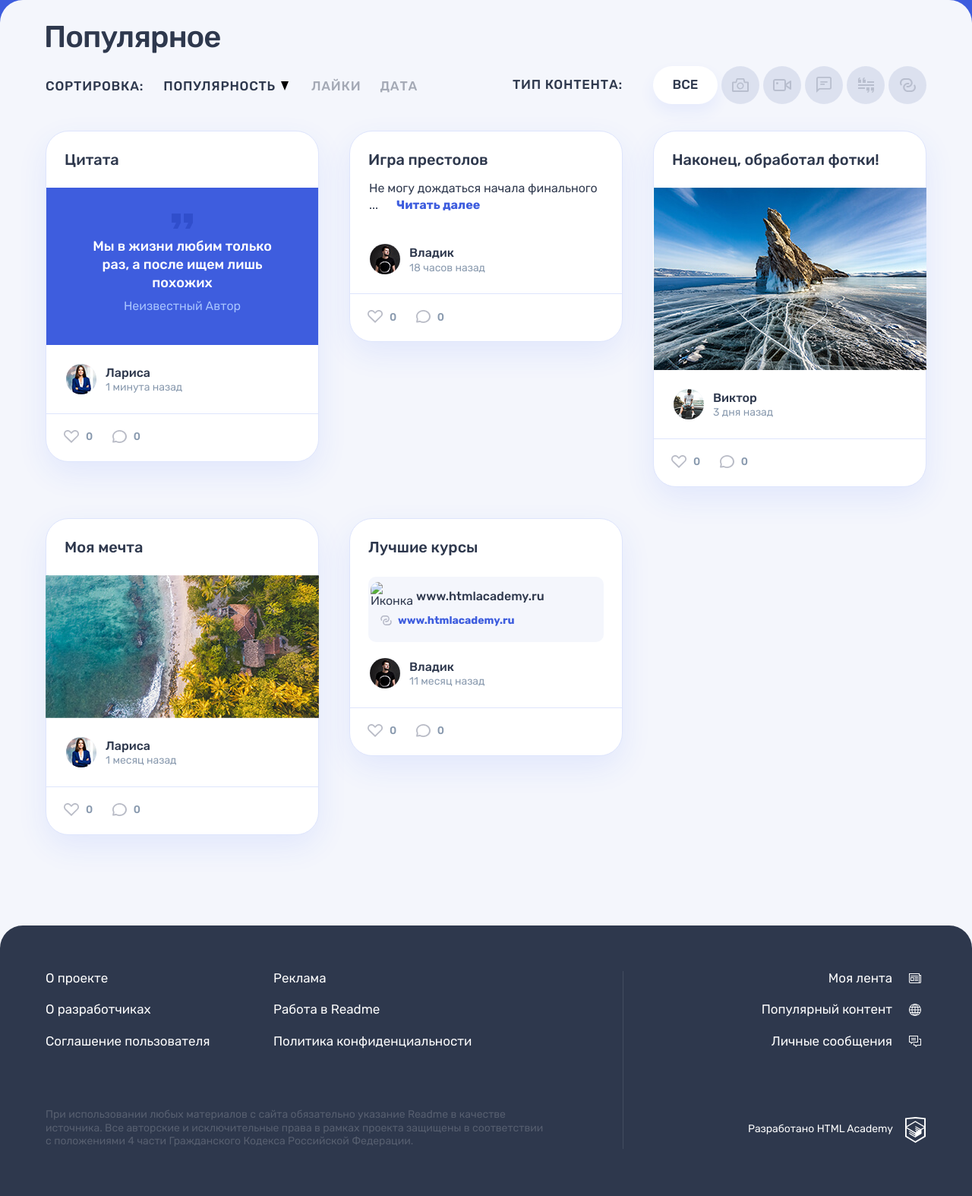
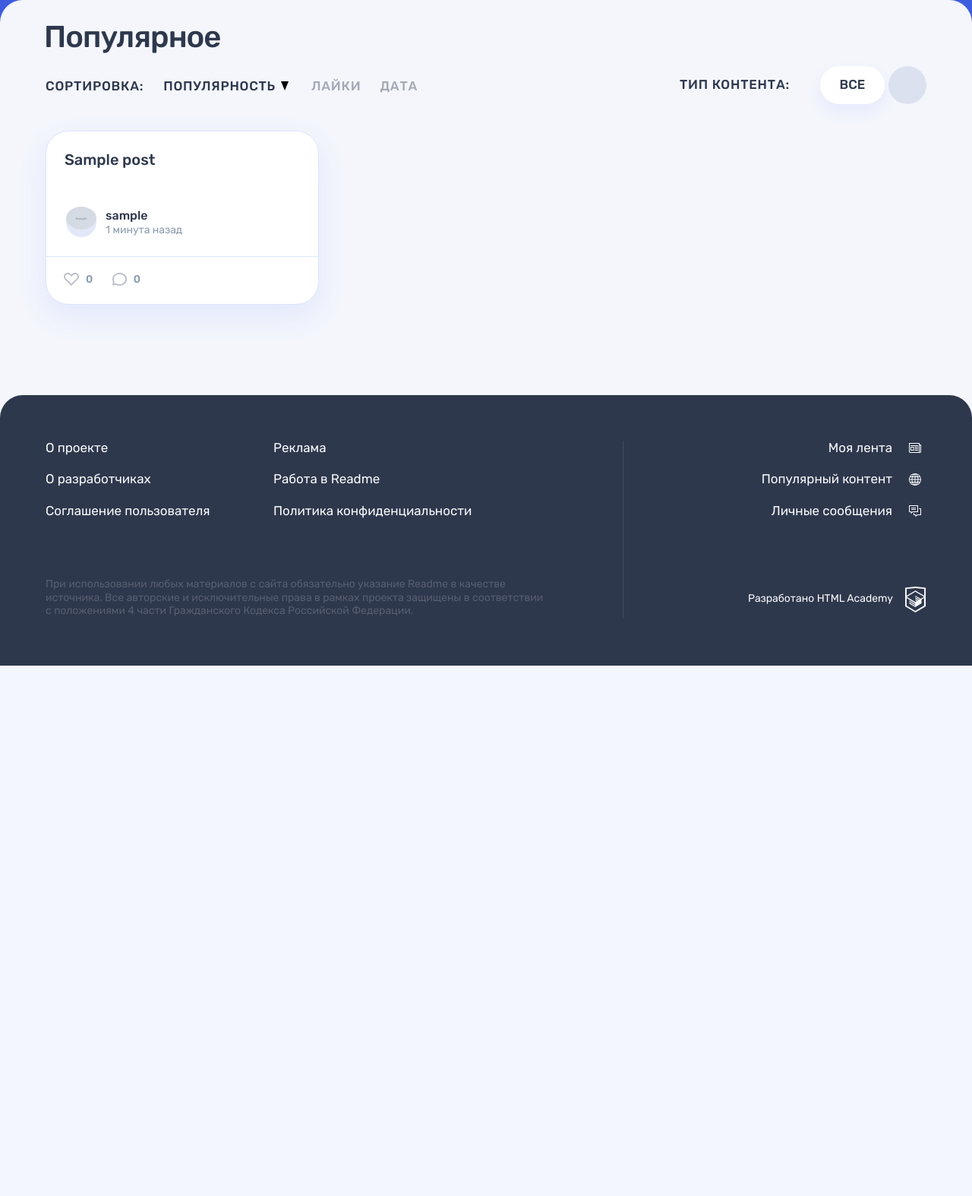
Before and after one commit to htmlacademy-php/1697821-readme-12, a PHP site: page / in a window 1280 px wide. Shown: the part 71-1645 px from the top of the page at 76% size. After the commit the page ends 947 px from the top, so only its background shows below. Run offline with PHP 8.4, Linux system fonts and the light colour scheme; tables that the repository leaves empty hold one stand-in row (values such as "Sample post"); grey boxes marked "Sample" are stand-in pictures.

Commit message:
Создает файл sql-connect.php в котором находятся функции подключения к БД и функции с SQL запросами. Вызов функций происходит в index.php. Редактирует вывод типов постом в файле main.php, а так же вывод постов. Данные берутся из БД readme. Так же задает несколько вопросов с помощью комментария --todo (не знаю можно ли так).

```diff
--- a/index.php
+++ b/index.php
@@ -1,46 +1,25 @@
 <?php
-$is_auth = rand(0, 1);
+
+$is_auth = rand(0,1);
 $user_name = 'Игорь'; // укажите здесь ваше имя
-?>
-<?php
+
 date_default_timezone_set('Europe/Moscow');
 $title = 'Project site';
-$posts = [
-  ['Цитата',
-  'post-quote',
-  'Мы в жизни любим только раз, а после ищем лишь похожих',
-  'Лариса',
-  'userpic-larisa-small.jpg'],
-  ['Игра престолов',
-  'post-text',
-  'Не могу дождаться начала финального сезона своего любимого сериала!',
-  'Владик',
-  'userpic.jpg'],
-  ['Наконец, обработал фотки!',
-  'post-photo',
-  'rock-medium.jpg',
-  'Виктор',
-  'userpic-mark.jpg'],
-  ['Моя мечта',
-  'post-photo',
-  'coast-medium.jpg',
-  'Лариса',
-  'userpic-larisa-small.jpg'],
-  ['Лучшие курсы',
-  'post-link',
-  'www.htmlacademy.ru',
-  'Владик',
-  'userpic.jpg']
-];
 
 $counter = 0; // счетчик для функции generate_random_date
 
-require ('functions.php');
+require('functions.php');
+require_once('sql-connect.php');
+
+$connect = db_connection();
+$types_list = get_content_types($connect);
+$posts_list = get_list_posts($connect);
 
 $pageContent = include_template(
     'main.php',
     [
-        'posts' => $posts,
+        'types' => $types_list,
+        'posts' => $posts_list,
         'counter' => $counter
     ]
 );
--- /dev/null
+++ b/sql-connect.php
@@ -0,0 +1,73 @@
+<?php
+/**
+ * Функция db_connection производит подключение к базе данных "readme".
+ * Если подключение не выполнено, то происходит вывод ошибки подключения и операции приостанавливаются.
+ * @return mysqli
+ */
+function db_connection()
+{
+    $connect = mysqli_connect("localhost","root","root","readme");
+    mysqli_set_charset($connect,"utf8");
+
+    if ($connect==false) {
+        exit("Ошибка подключения: " . mysqli_connect_error());
+    }
+
+    return $connect;
+}
+
+/**
+ * Функция получает все типы постов из БД readme
+ * @param $connect --подключение к БД
+ * @return array --массив содержащий типы данных и ссылки на иконки
+ */
+
+function get_content_types($connect)
+{
+    $sql_category = "SELECT id, title, icon_url FROM types";
+    $result_category = mysqli_query($connect,$sql_category);
+
+    if (!$result_category) {
+        exit('Ошибка запроса: ' . mysqli_error($connect));
+    }
+
+    return mysqli_fetch_all($result_category,MYSQLI_ASSOC);
+}
+
+/**
+ * Функция получает 6 самых популярных постов из БД readme
+ * @param $connect --подключение к БД
+ * @return array --массив содержащий данные поста, объединённых с данными пользователей, типами постов и отсортированные по популярности
+ * --todo ps не знаю насколько обязательно каждому столбцу задавать новые названия через AS ?????
+ * --todo следует ли в данных функциях указывать return type :array ?????
+ */
+
+function get_list_posts($connect)
+{
+    $sql_posts = "SELECT
+        posts.id,
+        posts.title,
+        types.id AS 'type_id',
+        types.title AS 'type_title',
+        posts.content,
+        posts.author_quote,
+        posts.image_url,
+        posts.video_url,
+        posts.website_url,
+        users.id AS 'user_id',
+        users.login AS 'user_login',
+        users.avatar_url AS 'user_avatar_url',
+        posts.views_count
+FROM posts
+          INNER JOIN users ON posts.user_id = users.id
+          INNER JOIN types ON posts.type_id = types.id
+ORDER BY posts.views_count DESC LIMIT 6";
+
+    $result_posts = mysqli_query($connect,$sql_posts);
+
+    if (!$result_posts) {
+        exit('Ошибка запроса: ' . mysqli_error($connect));
+    }
+
+    return mysqli_fetch_all($result_posts,MYSQLI_ASSOC);
+}
--- a/templates/main.php
+++ b/templates/main.php
@@ -1,3 +1,10 @@
+<?php
+/**
+ * @var array $posts    --массив постов
+ * @var array $types    --массив типов постов
+ * @var $counter    --счетчик
+ */
+?>
 <div class="container">
     <h1 class="page__title page__title--popular">Популярное</h1>
 </div>
@@ -36,96 +43,93 @@
             <b class="popular__filters-caption filters__caption">Тип контента:</b>
             <ul class="popular__filters-list filters__list">
                 <li class="popular__filters-item popular__filters-item--all filters__item filters__item--all">
-                    <a class="filters__button filters__button--ellipse filters__button--all filters__button--active" href="#">
+                    <a class="filters__button filters__button--ellipse filters__button--all filters__button--active"
+                       href="#">
                         <span>Все</span>
                     </a>
                 </li>
+                <?php
+                foreach ($types as $type): ?>
                     <li class="popular__filters-item filters__item">
                         <a class="filters__button filters__button--photo button" href="#">
-                        <span class="visually-hidden">Фото</span>
+                            <span class="visually-hidden"><?= $type['title'] ?></span>
                             <svg class="filters__icon" width="22" height="18">
-                            <use xlink:href="#icon-filter-photo"></use>
+                                <use xlink:href="#<?= $type['icon_url'] ?>"></use>
                             </svg>
                         </a>
                     </li>
-                <li class="popular__filters-item filters__item">
-                    <a class="filters__button filters__button--video button" href="#">
-                        <span class="visually-hidden">Видео</span>
-                        <svg class="filters__icon" width="24" height="16">
-                            <use xlink:href="#icon-filter-video"></use>
-                        </svg>
-                    </a>
-                </li>
-                <li class="popular__filters-item filters__item">
-                    <a class="filters__button filters__button--text button" href="#">
-                        <span class="visually-hidden">Текст</span>
-                        <svg class="filters__icon" width="20" height="21">
-                            <use xlink:href="#icon-filter-text"></use>
-                        </svg>
-                    </a>
-                </li>
-                <li class="popular__filters-item filters__item">
-                    <a class="filters__button filters__button--quote button" href="#">
-                        <span class="visually-hidden">Цитата</span>
-                        <svg class="filters__icon" width="21" height="20">
-                            <use xlink:href="#icon-filter-quote"></use>
-                        </svg>
-                    </a>
-                </li>
-                <li class="popular__filters-item filters__item">
-                    <a class="filters__button filters__button--link button" href="#">
-                        <span class="visually-hidden">Ссылка</span>
-                        <svg class="filters__icon" width="21" height="18">
-                            <use xlink:href="#icon-filter-link"></use>
-                        </svg>
-                    </a>
-                </li>
+                <?php
+                endforeach; ?>
             </ul>
         </div>
     </div>
     <div class="popular__posts">
-        <?php foreach ($posts as list ($head, $type, $contain, $userName, $avatar)): ?>
-            <article class="popular__post post <?= $type ?>">
+        <?php
+        foreach ($posts as $post): ?>
+            <article class="popular__post post post-<?= $post['type_title'] ?>">
                 <header class="post__header">
-                    <h2><?= htmlspecialchars($head, ENT_QUOTES) ?></h2>
+                    <h2><?= htmlspecialchars($post['title'],ENT_QUOTES) ?></h2>
                 </header>
                 <div class="post__main">
                     <!--здесь содержимое карточки-->
-                  <?php switch ($type):?><?php case 'post-quote':?>
+                    <?php
+                    switch ($post['type_title']): ?><?php
+                        case 'quote': ?>
                             <!--содержимое для поста-цитаты-->
                             <blockquote>
-                      <p><?= htmlspecialchars($contain, ENT_QUOTES) ?></p>
-                      <cite>Неизвестный Автор</cite>
+                                <p><?= htmlspecialchars($post['content'],ENT_QUOTES) ?></p>
+                                <cite>
+                                    <?php
+                                    if (!isset($post['author_quote'])) {
+                                        echo "Неизвестный Автор";
+                                    } else {
+                                        echo $post['author_quote'];
+                                    }
+                                    ?>
+                                </cite>
                             </blockquote>
-                  <?php break; case 'post-text':?>
+                            <?php
+                            break;
+                        case 'text': ?>
                             <!--содержимое для поста-текста-->
-                  <p><?= cropText ($contain, 70) ?></p>
-                  <?php break; case 'post-photo':?>
+                            <p><?= cropText($post['content'],70) ?></p>
+                            <?php
+                            break;
+                        case 'photo': ?>
                             <!--содержимое для поста-фото-->
                             <div class="post-photo__image-wrapper">
-                      <img src="img/<?= htmlspecialchars($contain, ENT_QUOTES) ?>" alt="Фото от пользователя" width="360" height="240">
+                                <img src="img/<?= htmlspecialchars($post['image_url'],ENT_QUOTES) ?>"
+                                     alt="Фото от пользователя" width="360" height="240">
                             </div>
-                  <?php break; case 'post-link':?>
+                            <?php
+                            break;
+                        case 'link': ?>
                             <!--содержимое для поста-ссылки-->
                             <div class="post-link__wrapper">
-                      <a class="post-link__external" href="http://<?= htmlspecialchars($contain, ENT_QUOTES) ?>" title="Перейти по ссылке">
+                                <a class="post-link__external"
+                                   href="<?= htmlspecialchars($post['website_url'],ENT_QUOTES) ?>"
+                                   title="Перейти по ссылке">
                                     <div class="post-link__info-wrapper">
                                         <div class="post-link__icon-wrapper">
-                                  <img src="https://www.google.com/s2/favicons?domain=vitadental.ru" alt="Иконка">
+                                            <img src="https://www.google.com/s2/favicons?domain=vitadental.ru"
+                                                 alt="Иконка">
                                         </div>
                                         <div class="post-link__info">
-                                  <h3><?= htmlspecialchars($contain, ENT_QUOTES) ?></h3>
+                                            <h3><?= htmlspecialchars($post['website_url'],ENT_QUOTES) ?></h3>
                                         </div>
                                     </div>
-                          <span><?= htmlspecialchars($contain, ENT_QUOTES) ?></span>
+                                    <span><?= htmlspecialchars($post['website_url'],ENT_QUOTES) ?></span>
                                 </a>
                             </div>
-                  <?php break; case 'post-video':?>
+                            <?php
+                            break;
+                        case 'video': ?>
                             <!--содержимое для поста-видео-->
                             <div class="post-video__block">
                                 <div class="post-video__preview">
-                          <?= embed_youtube_cover(htmlspecialchars($contain, ENT_QUOTES)); ?>
+                                    <?= embed_youtube_cover(htmlspecialchars($post['video_url'],ENT_QUOTES)); ?>
                                     <img src="img/coast-medium.jpg" alt="Превью к видео" width="360" height="188">
+                                    <!-- --todo можно ли как нибудь решить данный warning с поиском путей в hph storm-->
                                 </div>
                                 <a href="post-details.html" class="post-video__play-big button">
                                     <svg class="post-video__play-big-icon" width="14" height="14">
@@ -134,18 +138,24 @@
                                     <span class="visually-hidden">Запустить проигрыватель</span>
                                 </a>
                             </div>
-                  <?php endswitch ?>
+                        <?php
+                    endswitch ?>
                 </div>
                 <footer class="post__footer">
                     <div class="post__author">
                         <a class="post__author-link" href="#" title="Автор">
                             <div class="post__avatar-wrapper">
                                 <!--укажите путь к файлу аватара-->
-                                <img class="post__author-avatar" src="img/<?= htmlspecialchars($avatar, ENT_QUOTES) ?>" alt="Аватар пользователя">
+                                <img class="post__author-avatar"
+                                     src="img/<?= htmlspecialchars($post['user_avatar_url'],ENT_QUOTES) ?>"
+                                     alt="Аватар пользователя">
                             </div>
                             <div class="post__info">
-                                <b class="post__author-name"><!--здесь имя пользоателя--><?= strip_tags($userName) ?></b>
-                                <time class="post__time" datetime="<?= $publishTime=generateRandomDate($counter++) ?>" title="<?= date('d.m.Y H:i', strtotime($publishTime)) ?>">
+                                <b class="post__author-name"><!--здесь имя пользователя--><?= strip_tags(
+                                        $post['user_login']
+                                    ) ?></b>
+                                <time class="post__time" datetime="<?= $publishTime = generateRandomDate($counter++) ?>"
+                                      title="<?= date('d.m.Y H:i',strtotime($publishTime)) ?>">
                                     <?= publicationLife($publishTime) ?>
                                 </time>
                             </div>
@@ -157,7 +167,8 @@
                                 <svg class="post__indicator-icon" width="20" height="17">
                                     <use xlink:href="#icon-heart"></use>
                                 </svg>
-                                <svg class="post__indicator-icon post__indicator-icon--like-active" width="20" height="17">
+                                <svg class="post__indicator-icon post__indicator-icon--like-active" width="20"
+                                     height="17">
                                     <use xlink:href="#icon-heart-active"></use>
                                 </svg>
                                 <span>0</span>
@@ -174,6 +185,7 @@
                     </div>
                 </footer>
             </article>
-        <?php endforeach ?>
+        <?php
+        endforeach ?>
     </div>
 </div>
```
Also changed, not shown: functions.php (+13 -10 lines), helpers.php (+22 -20 lines), templates/layout.php (+96 -6 lines). Lines whose indentation alone changed are shown as unchanged.
